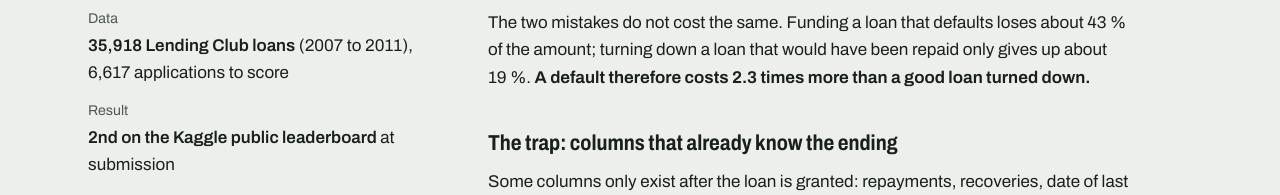
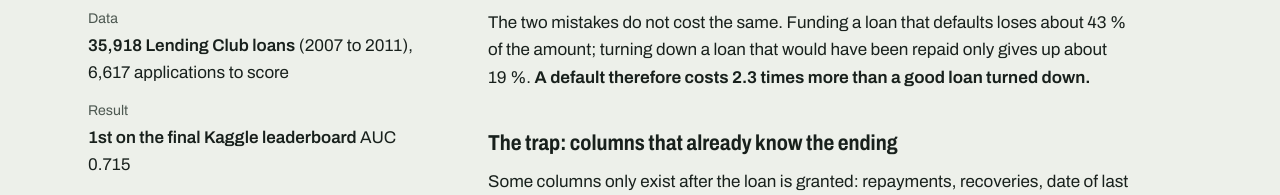
Before and after one commit to SvvGTH/AGDIM_Anass_Portfolio, a plain HTML site: page en/index.html in a window 1280 px wide. Shown: the part 4475-4670 px from the top of the page. Drawn offline with Linux system fonts and the light colour scheme.

Commit message:
Update result position on Kaggle leaderboard

```diff
--- a/en/index.html
+++ b/en/index.html
@@ -256,7 +256,7 @@
               <div><dt>Setting</dt><dd>Machine learning course<span>, ESIEA</span></dd></div>
               <div><dt>Team</dt><dd>Two of us<span>, with Melek Chaari</span></dd></div>
               <div><dt>Data</dt><dd>35,918 Lending Club loans <span>(2007 to 2011), 6,617 applications to score</span></dd></div>
-              <div><dt>Result</dt><dd>2nd on the Kaggle public leaderboard <span>at submission</span></dd></div>
+              <div><dt>Result</dt><dd>1st on the final Kaggle leaderboard <span>AUC 0.715</span></dd></div>
             </dl>
             <p class="stack">Python, pandas, scikit-learn, LightGBM, CatBoost, TF-IDF, Matplotlib, Jupyter.</p>
           </aside>
```
